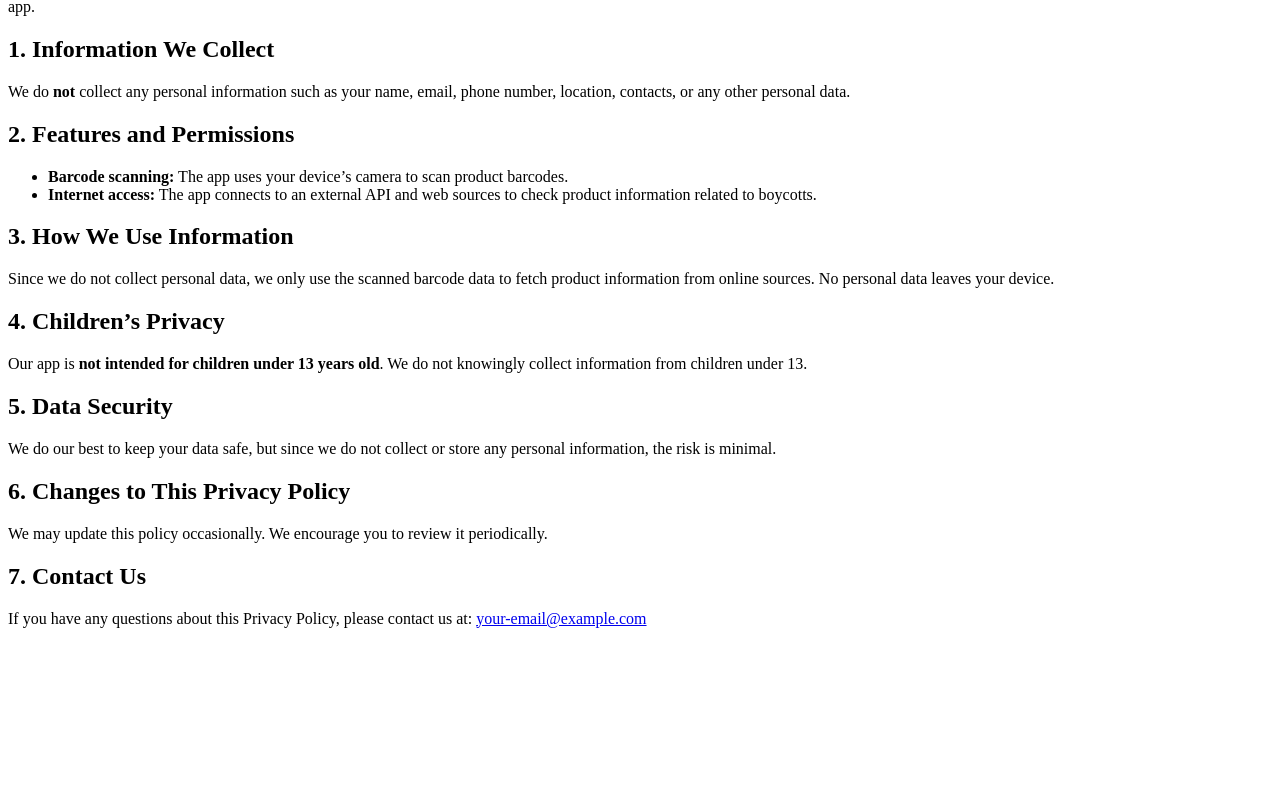
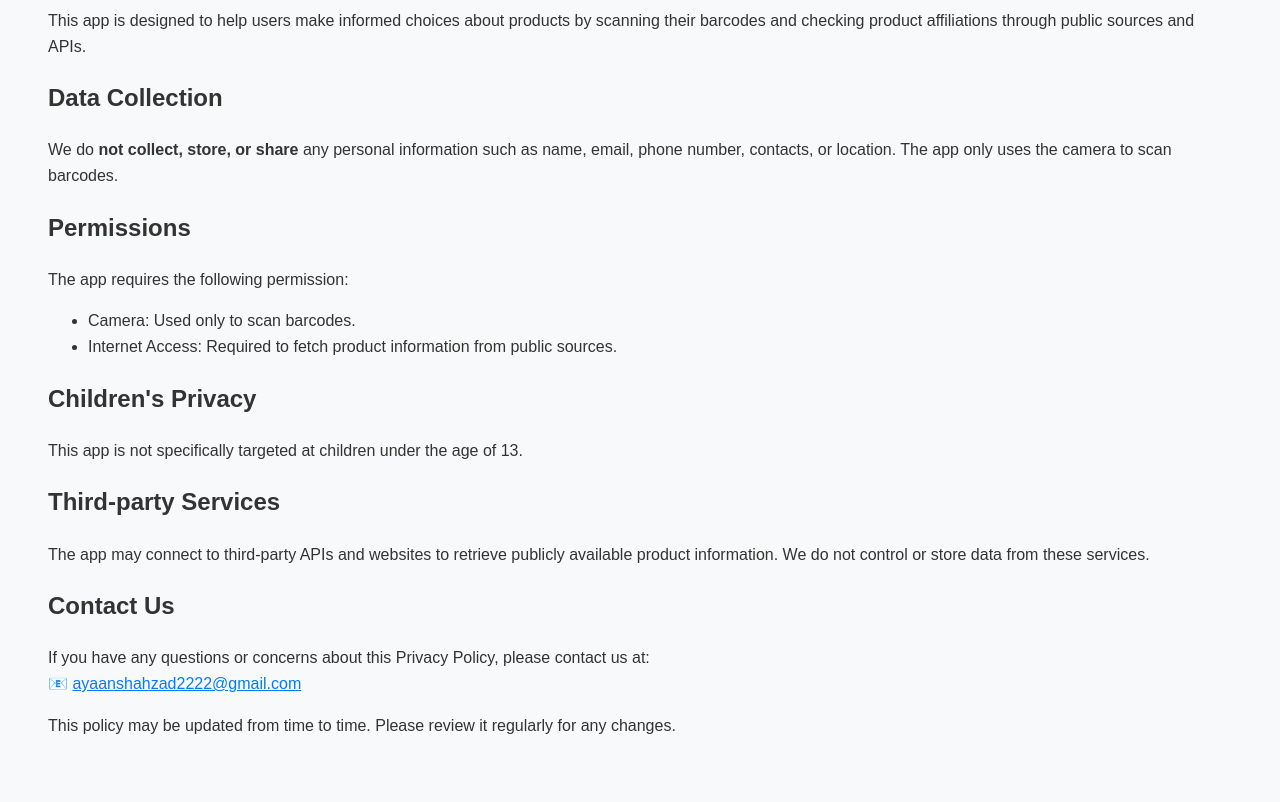
Before and after one commit to Ayanshahzad17/privacy-policy, a plain HTML site: page index.html in a window 1280 px wide. Shown: the part 134-936 px from the top of the page. Before the commit the page ends 800 px from the top, so only its background shows below. Drawn offline with Linux system fonts and the light colour scheme.

Commit message:
Add files via upload

```diff
--- a/index.html
+++ b/index.html
@@ -2,36 +2,64 @@
 <html lang="en">
 <head>
   <meta charset="UTF-8" />
-  <meta name="viewport" content="width=device-width, initial-scale=1" />
-  <title>Privacy Policy - Boycott Product Scanner</title>
+  <meta name="viewport" content="width=device-width, initial-scale=1.0"/>
+  <title>Privacy Policy</title>
+  <style>
+    body {
+      font-family: Arial, sans-serif;
+      line-height: 1.6;
+      padding: 40px;
+      background-color: #f8f9fa;
+      color: #333;
+    }
+    h1 {
+      color: #2c3e50;
+    }
+    a {
+      color: #007bff;
+    }
+  </style>
 </head>
 <body>
   <h1>Privacy Policy</h1>
-  <p><strong>Last updated:</strong> May 2025</p>
-  <p>Thank you for using our Boycott Product Scanner app ("we," "our," or "the app"). Your privacy is important to us. This Privacy Policy explains how we handle your information when you use the app.</p>
 
-  <h2>1. Information We Collect</h2>
-  <p>We do <strong>not</strong> collect any personal information such as your name, email, phone number, location, contacts, or any other personal data.</p>
+  <p>
+    This app is designed to help users make informed choices about products by scanning their barcodes and checking product affiliations through public sources and APIs.
+  </p>
 
-  <h2>2. Features and Permissions</h2>
-  <ul>
-    <li><strong>Barcode scanning:</strong> The app uses your device’s camera to scan product barcodes.</li>
-    <li><strong>Internet access:</strong> The app connects to an external API and web sources to check product information related to boycotts.</li>
-  </ul>
+  <h2>Data Collection</h2>
+  <p>
+    We do <strong>not collect, store, or share</strong> any personal information such as name, email, phone number, contacts, or location. The app only uses the camera to scan barcodes.
+  </p>
 
-  <h2>3. How We Use Information</h2>
-  <p>Since we do not collect personal data, we only use the scanned barcode data to fetch product information from online sources. No personal data leaves your device.</p>
+  <h2>Permissions</h2>
+  <p>
+    The app requires the following permission:
+    <ul>
+      <li>Camera: Used only to scan barcodes.</li>
+      <li>Internet Access: Required to fetch product information from public sources.</li>
+    </ul>
+  </p>
 
-  <h2>4. Children’s Privacy</h2>
-  <p>Our app is <strong>not intended for children under 13 years old</strong>. We do not knowingly collect information from children under 13.</p>
+  <h2>Children's Privacy</h2>
+  <p>
+    This app is not specifically targeted at children under the age of 13.
+  </p>
 
-  <h2>5. Data Security</h2>
-  <p>We do our best to keep your data safe, but since we do not collect or store any personal information, the risk is minimal.</p>
+  <h2>Third-party Services</h2>
+  <p>
+    The app may connect to third-party APIs and websites to retrieve publicly available product information. We do not control or store data from these services.
+  </p>
 
-  <h2>6. Changes to This Privacy Policy</h2>
-  <p>We may update this policy occasionally. We encourage you to review it periodically.</p>
+  <h2>Contact Us</h2>
+  <p>
+    If you have any questions or concerns about this Privacy Policy, please contact us at:
+    <br/>
+    📧 <a href="mailto:ayaanshahzad2222@gmail.com">ayaanshahzad2222@gmail.com</a>
+  </p>
 
-  <h2>7. Contact Us</h2>
-  <p>If you have any questions about this Privacy Policy, please contact us at: <a href="mailto:your-email@example.com">your-email@example.com</a></p>
+  <p>
+    This policy may be updated from time to time. Please review it regularly for any changes.
+  </p>
 </body>
 </html>
```
